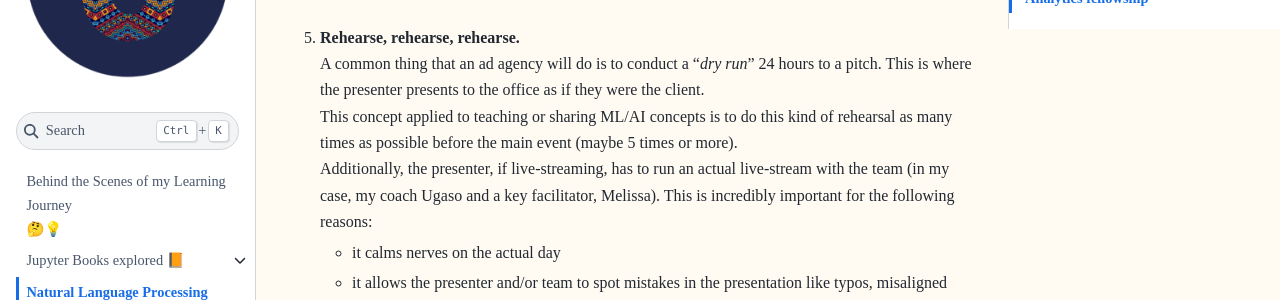
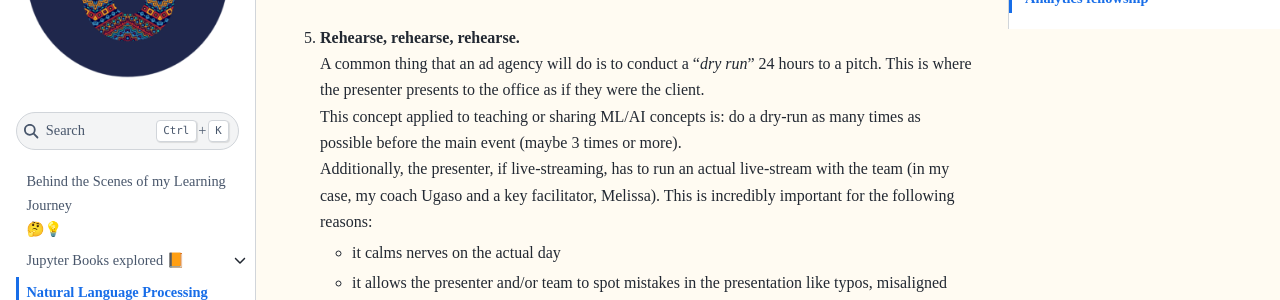
Before and after one commit to CeeThinwa/BTS-Continuous-Learning, a Jupyter Book: the page built from book/NLP_explored.md, in a window 1280 px wide and 900 px high, scrolled down 4831 px. Shown: the part 166-466 px from the top of the window. Built offline with Jupyter Book 1.0.4 settings and Sphinx 7.4.7 and the Sphinx Book theme 1.1.4, drawn with Linux system fonts in a browser that asks for light colours.

Commit message:
Update NLP_explored.md

```diff
--- a/book/NLP_explored.md
+++ b/book/NLP_explored.md
@@ -153,8 +153,8 @@ A common thing that an ad agency will do is to conduct a "*dry run*"
 24 hours to a pitch. This is where the presenter presents to the
 office as if they were the client.<br>
 This concept applied to teaching or sharing ML/AI concepts
-is to do this kind of rehearsal as many times as possible
-before the main event (maybe 5 times or more).<br>
+is: do a dry-run as many times as possible
+before the main event (maybe 3 times or more).<br>
 Additionally, the presenter, if live-streaming, has to run an
 actual live-stream with the team (in my case, my coach Ugaso and
 a key facilitator, Melissa). This is incredibly important for
```
